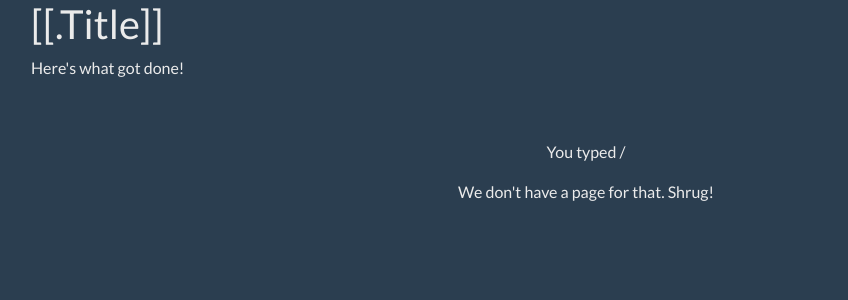
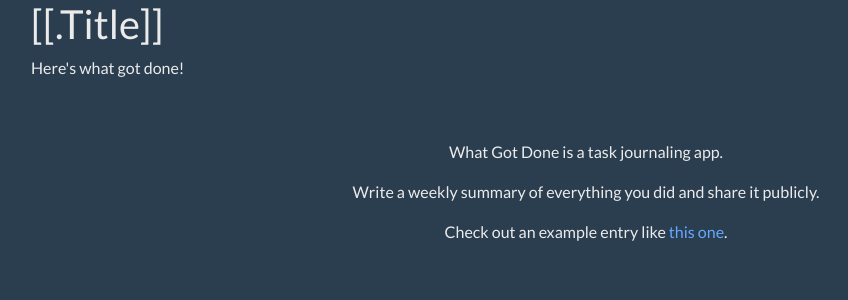
Before and after one commit to mtlynch/whatgotdone, a Vue app in the folder web/frontend/: page / in a window 1280 px wide. Shown: the top 300 px of the page, without its empty margins (54-902 px from the left). Built offline with nearby package versions, Linux system fonts and the light colour scheme; what vue-filter-date-format, vue-markdown, vue-moment would draw is missing.

Commit message:
Adding homepage

```diff
--- /dev/null
+++ b/web/frontend/src/components/Home.vue
@@ -0,0 +1,16 @@
+<template>
+  <div class="home">
+    <p>What Got Done is a task journaling app.</p>
+    <p>Write a weekly summary of everything you did and share it publicly.</p>
+    <p>
+      Check out an example entry like
+      <a href="/michael/2019-05-03">this one</a>.
+    </p>
+  </div>
+</template>
+
+<script>
+export default {
+  name: "Home"
+};
+</script>
--- a/web/frontend/src/main.js
+++ b/web/frontend/src/main.js
@@ -5,6 +5,7 @@
 import VueRouter from 'vue-router'
 import BootstrapVue from 'bootstrap-vue'
 import App from './App.vue'
+import Home from "./components/Home.vue";
 import Login from "./components/Login.vue";
 import Submit from "./components/Submit.vue";
 import ViewEntry from "./components/ViewEntry.vue";
@@ -25,6 +26,7 @@
   { path: '/:username/:date', component: ViewEntry },
   { path: '/submit', component: Submit },
   { path: '/login', component: Login },
+  { path: '/', component: Home },
   { path: '*', component: MissingPage },
 ]
 
```
